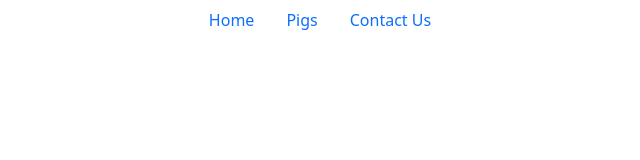
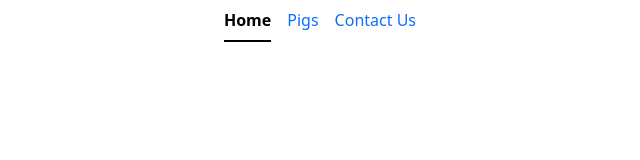
Before and after one commit to stantonj3/ruralgoods, a plain HTML site: page index.html in a window 1280 px wide. Shown: the whole page, without its empty margins (320-960 px from the left). Drawn offline with nearby package versions, Linux system fonts and the light colour scheme.

Commit message:
Update index.html

```diff
--- a/index.html
+++ b/index.html
@@ -5,14 +5,15 @@
     <meta name="viewport" content="width=device-width, initial-scale=1">
     <title>Rural Goods</title>
     <link href="https://cdn.jsdelivr.net/npm/bootstrap@5.3.8/dist/css/bootstrap.min.css" rel="stylesheet" integrity="sha384-sRIl4kxILFvY47J16cr9ZwB07vP4J8+LH7qKQnuqkuIAvNWLzeN8tE5YBujZqJLB" crossorigin="anonymous">
+   <link rel="stylesheet" href="./css/style.css">
   </head>
   <body>
-    <ul class="nav justify-content-center">
+    <ul class="nav justify-content-center nav-underline">
       <li class="nav-item">
         <a class="nav-link active" aria-current="page" href="#">Home</a>
       </li>
       <li class="nav-item">
-        <a class="nav-link" href="#">Pigs</a>
+        <a class="nav-link" href="./pages/pigs.html">Pigs</a>
       </li>
       <li class="nav-item">
         <a class="nav-link" href="#">Contact Us</a>
```
